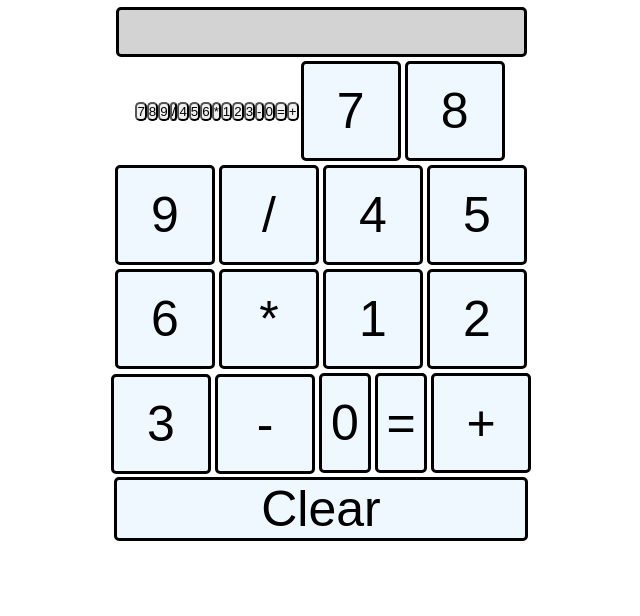
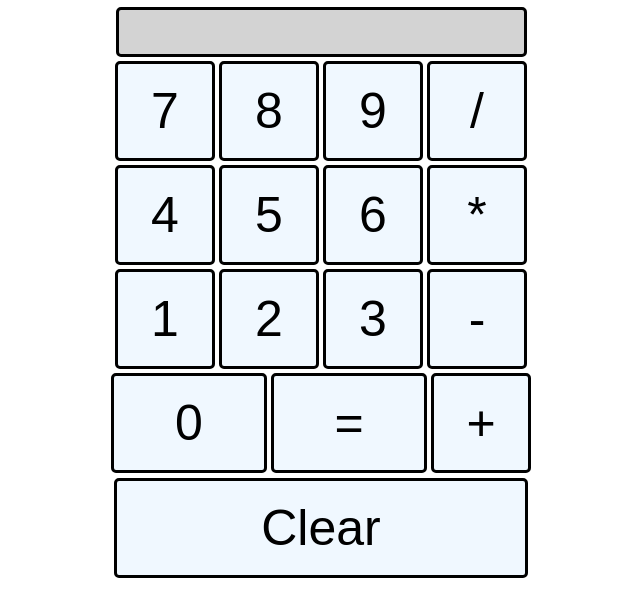
Before and after one commit to cborch31/calculator, a plain HTML site: page index.html in a window 1280 px wide. Shown: the part 60-676 px from the top of the page, without its empty margins (319-959 px from the left). Drawn offline with Linux system fonts and the light colour scheme.

Commit message:
make buttons. create display func

```diff
--- a/index.html
+++ b/index.html
@@ -30,6 +30,9 @@
                 <button id="btnEqual" class="button">=</button>
                 <button id="btnAdd" class="button">+</button>
             </div>
+            <div id="clear">
+                <button id="btnClear" class="button">Clear</button>
+            </div>
         </div>
     </body>
 
--- a/javascript.js
+++ b/javascript.js
@@ -37,9 +37,20 @@ const operate = function(operator, firstNumber, secondNumber){
 
 let val = "10";
 
+//get a value
+//check if it is an operand
+//check if displayBox has already received an operand
+
 const displayFunction = function(val){
-    displayBox.textContent = val;
-    return val;
+    if( val === '+' ||
+        val === '-' ||
+        val === '/' ||
+        val === '*'
+    ) { }
+
+    console.log(displayBox.textContent);
+    // displayBox.textContent += val;
+    // return val;
 };
 
 //updating the displayBox
@@ -48,11 +59,15 @@ const displayFunction = function(val){
 
 ///////////////////////////////////////////////////////////
 //making DIVs and buttons
-// let array = ['4', '4', '*', '5'];
-// let item = array.join(' ');
+let array = ['4', '4', '*', '5'];
+let item = array.join('');
+
+console.log(item);
+
 const calcContainer = document.querySelector('#calcContainer');
 const mainPage = document.querySelector('#mainPage');
 const display = document.querySelector('#display');
+const clear = document.querySelector('#clear');
 let calcArray = [];
 
 document.getElementById('calcContainer');
@@ -62,59 +77,18 @@ displayBox.classList.add('displayBox');
 display.appendChild(displayBox);
 //displayBox.textContent = ''; //erase later
 
-for (let i = 0; i < 15; i++){
-    numbers = document.createElement('button');
-    numbers.classList.add('numbers'); //to refer to the group
-    numbers.classList.add('numbers' + i); //to stylistically refer to each individually.
-    numbers.setAttribute('id', 'btn'+i);
-    calcContainer.appendChild(numbers);
-}
+const btn7 = document.querySelector('#btn7'); //each event listener should do two things: update the display box, send their value to an array
+btn7.addEventListener('click', () => {displayFunction(7)});
 
-clearBtn = document.createElement('button');
-clearBtn.classList.add('clearBtn');
-calcContainer.appendChild(clearBtn);
-clearBtn.textContent = 'Clear';
-
-let box7 = document.getElementsByClassName('numbers')[0];
-box7.textContent = '7';
-// const btn0 = document.getElementById('#btn0');
-// btn0.addEventListener('click', displayFunction(7));
-
-let box8 = document.getElementsByClassName('numbers')[1];
-box8.textContent = '8';
-let box9 = document.getElementsByClassName('numbers')[2];
-box9.textContent = '9';
-let boxDiv = document.getElementsByClassName('numbers')[3];
-boxDiv.textContent = '/';
-let box4 = document.getElementsByClassName('numbers')[4];
-box4.textContent = '4';
-let box5 = document.getElementsByClassName('numbers')[5];
-box5.textContent = '5';
-let box6 = document.getElementsByClassName('numbers')[6];
-box6.textContent = '6';
-let boxMult = document.getElementsByClassName('numbers')[7];
-boxMult.textContent = '*';
-let box1 = document.getElementsByClassName('numbers')[8];
-box1.textContent = '1';
-let box2 = document.getElementsByClassName('numbers')[9];
-box2.textContent = '2';
-let box3 = document.getElementsByClassName('numbers')[10];
-box3.textContent = '3';
-let boxSub = document.getElementsByClassName('numbers')[11];
-boxSub.textContent = '-';
-let box0 = document.getElementsByClassName('numbers')[12];
-box0.textContent = '0';
-let boxEquals = document.getElementsByClassName('numbers')[13];
-boxEquals.textContent = '=';
-let boxPlus = document.getElementsByClassName('numbers')[14];
-boxPlus.textContent = '+';
+const btnAdd = document.querySelector('#btnAdd');
+btnAdd.addEventListener('click', () => { displayBox.textContent += '+' });
 
 //////////////////////////////////////////////////////////////
 
-const mybtn = document.querySelector('#mybtn');
-mybtn.addEventListener('click', function(){
-    displayBox.textContent = 'mybtn';
-});
+// const mybtn = document.querySelector('#mybtn');
+// mybtn.addEventListener('click', function(){
+//     displayBox.textContent = 'mybtn';
+// });
 
 cellList = document.querySelectorAll('.numbers'); //cellList is an object + not an array
 
--- a/style.css
+++ b/style.css
@@ -45,7 +45,7 @@ button {
     font-size: 50px;
 }
 
-.clearBtn {
+#btnClear {
     width: 414px;
     display: flex;
     flex: 1 0 1;
@@ -55,7 +55,7 @@ button {
     font-size: 50px;
 }
 
-.numbers { /* how can I reference each number individually to change their style/size? */
+.button { /* how can I reference each number individually to change their style/size? */
     display: flex;
     flex-direction: column;
     border: solid;
@@ -70,12 +70,12 @@ button {
     font-size: 50px;
 }
 
-.numbers12, .numbers13 {
+#btn0, #btnEqual {
     display: flex;
     flex: 2;
-    margin-bottom: 4px;
+    margin-bottom: 3px;
 }
 
-.numbers14 {
-    margin-bottom: 4px;
+#btnAdd {
+    margin-bottom: 3px;
 }
```
